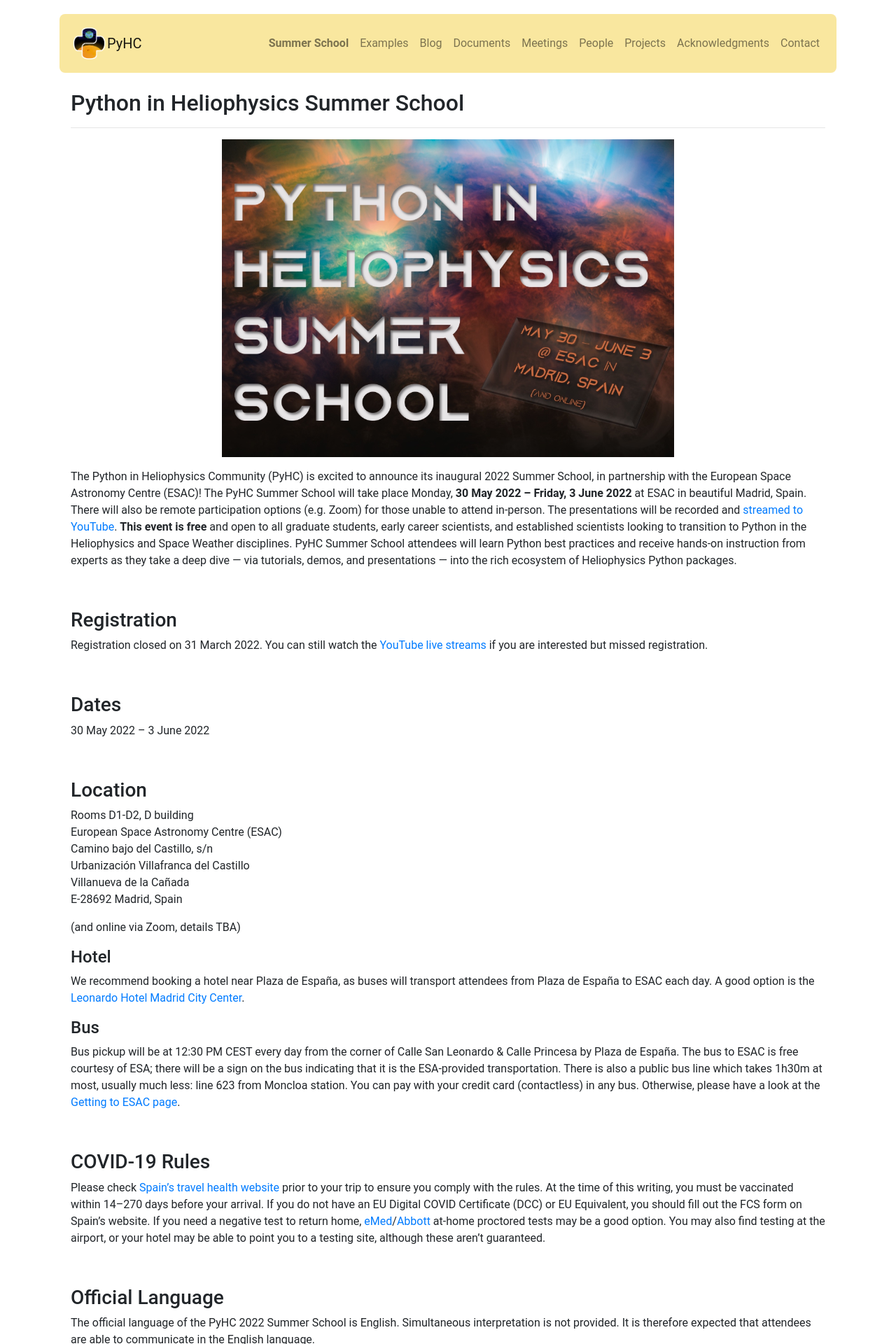
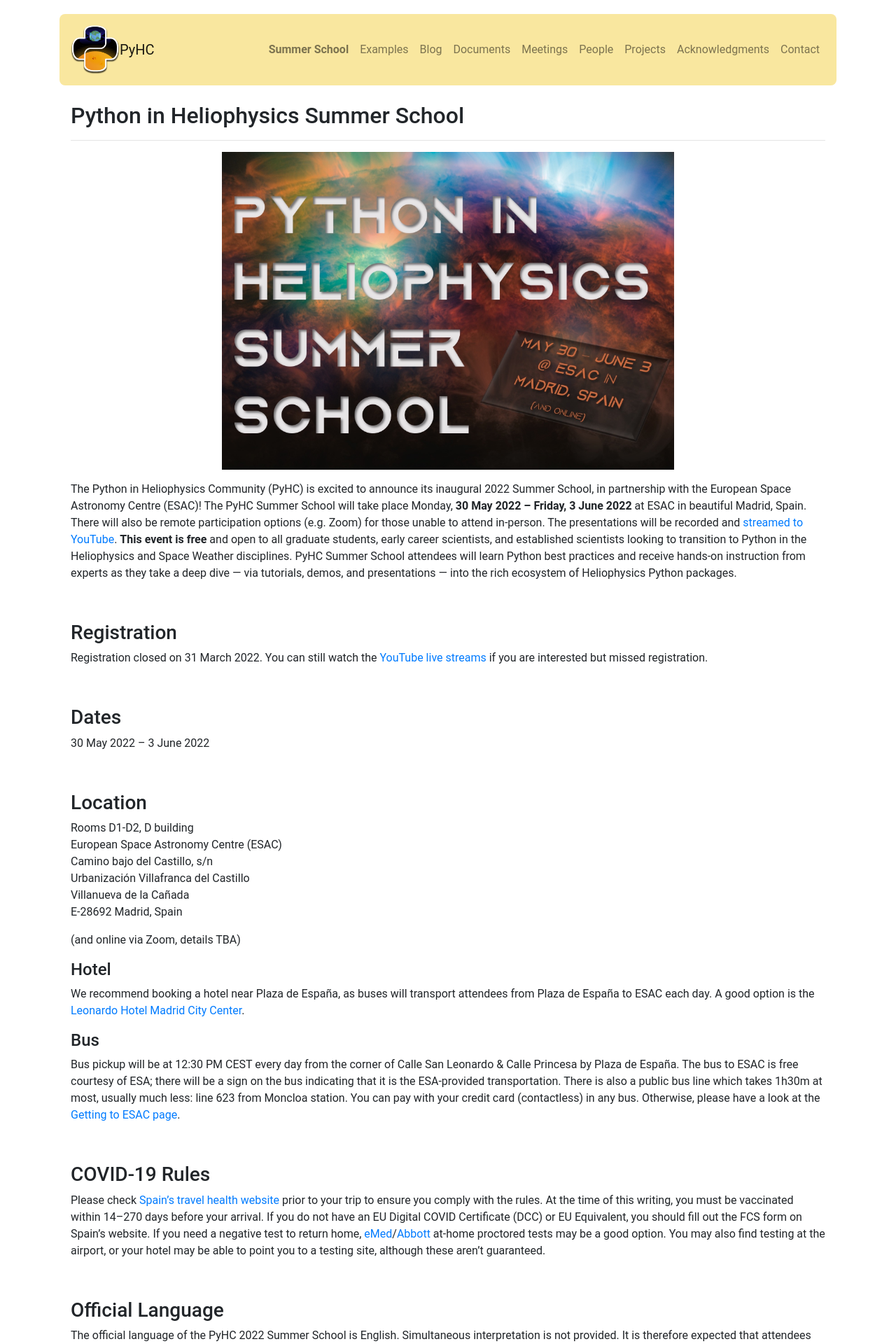
Before and after one commit to heliophysicsPy/heliophysicsPy.github.io, a Jekyll site: the page built from _pages/meetings/summer_schools/summer_school.md, in a window 1280 px wide. Shown: the top 1920 px of the page at 70% size. Built offline with Jekyll 4.4.1, drawn with Linux system fonts in a browser that asks for light colours; nearby versions of some CDN libraries.

Commit message:
Update header image and font

```diff
--- a/_includes/head.html
+++ b/_includes/head.html
@@ -13,6 +13,8 @@
 <link rel="stylesheet" href="https://stackpath.bootstrapcdn.com/bootstrap/4.1.3/css/bootstrap.min.css" integrity="sha384-MCw98/SFnGE8fJT3GXwEOngsV7Zt27NXFoaoApmYm81iuXoPkFOJwJ8ERdknLPMO" crossorigin="anonymous">
 <!-- Font Awesome Icons -->
 <link rel="stylesheet" href="https://use.fontawesome.com/releases/v5.5.0/css/all.css" integrity="sha384-B4dIYHKNBt8Bc12p+WXckhzcICo0wtJAoU8YZTY5qE0Id1GSseTk6S+L3BlXeVIU" crossorigin="anonymous">
+<!-- Homepage font -->
+<link href="https://fonts.googleapis.com/css2?family=Orbitron&display=swap" rel="stylesheet">
 <!-- Custom CSS -->
 <link rel="stylesheet" href="{{ "/css/custom.css" | prepend: site.baseurl }}">
 <!-- Favicon -->
--- a/_includes/header.html
+++ b/_includes/header.html
@@ -1,7 +1,7 @@
 <nav class="navbar navbar-expand-lg navbar-light">
   <!-- Group Logo can go here -->
   <a href="/">
-    <img src="{{ site.baseurl }}/img/PyHC logo 250x250.png" alt="PyHC Logo" width="52" height="52">
+    <img src="{{ site.baseurl }}/img/PyHC header logo 500x500.png" alt="PyHC Logo" width="70" height="70">
   </a>
   <!-- Collapse Menu on Mobile -->
   <button class="navbar-toggler" type="button" data-toggle="collapse" data-target=".navbar-collapse">
```
Also changed, not shown: img/PyHC header logo 500x500.png (added).
